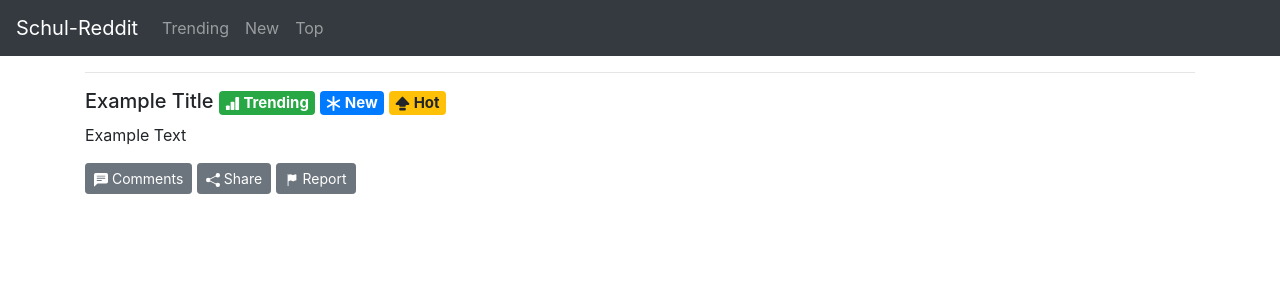
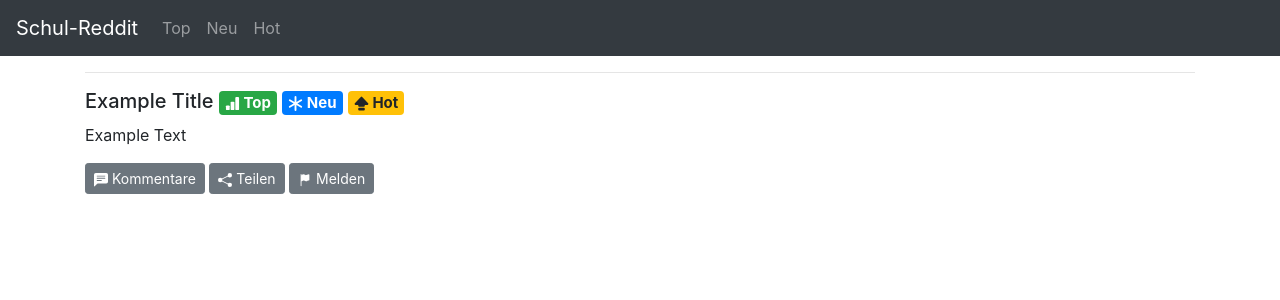
Before and after one commit to Joni135/schul-reddit, a Python web app: template Frontend/templates/feed.html in a window 1280 px wide. Shown: the top 300 px of the page. Run offline with Jinja, Linux system fonts and the light colour scheme; the template is opened without the code that fills it, so the values that code supplies are empty; some libraries are stand-ins or nearby versions.

Commit message:
Teilen-Knopf öffnet jetzt ein Modal

```diff
--- a/Frontend/templates/feed.html
+++ b/Frontend/templates/feed.html
@@ -16,13 +16,13 @@
             <div class="collapse navbar-collapse" id="navbar">
                 <ul class="navbar-nav mr-auto">
                     <li class="nav-item">
-                        <a class="nav-link" href="">Trending</a>
+                        <a class="nav-link" href="">Top</a>
                     </li>
                     <li class="nav-item">
-                        <a class="nav-link" href="">New</a>
+                        <a class="nav-link" href="">Neu</a>
                     </li>
                     <li class="nav-item">
-                        <a class="nav-link" href="">Top</a>
+                        <a class="nav-link" href="">Hot</a>
                     </li>
                 </ul>
             </div>
@@ -41,7 +41,7 @@
                         <rect width="4" height="9" x="6" y="6" rx="1"/>
                         <rect width="4" height="14" x="11" y="1" rx="1"/>
                     </svg>
-                    Trending
+                    Top
                 </span>
 
                 <!-- New-Badge -->
@@ -50,7 +50,7 @@
                     <svg width="1em" height="1em" viewBox="0 0 16 16" class="bi bi-asterisk" fill="currentColor" xmlns="http://www.w3.org/2000/svg">
                         <path fill-rule="evenodd" d="M8 0a1 1 0 0 1 1 1v5.268l4.562-2.634a1 1 0 1 1 1 1.732L10 8l4.562 2.634a1 1 0 1 1-1 1.732L9 9.732V15a1 1 0 1 1-2 0V9.732l-4.562 2.634a1 1 0 1 1-1-1.732L6 8 1.438 5.366a1 1 0 0 1 1-1.732L7 6.268V1a1 1 0 0 1 1-1z"/>
                     </svg>
-                    New
+                    Neu
                 </span>
 
                 <!-- Hot-Badge -->
@@ -71,17 +71,17 @@
                 <svg width="1em" height="1em" viewBox="0 0 16 16" class="bi bi-chat-left-text-fill" fill="currentColor" xmlns="http://www.w3.org/2000/svg">
                     <path fill-rule="evenodd" d="M0 2a2 2 0 0 1 2-2h12a2 2 0 0 1 2 2v8a2 2 0 0 1-2 2H4.414a1 1 0 0 0-.707.293L.854 15.146A.5.5 0 0 1 0 14.793V2zm3.5 1a.5.5 0 0 0 0 1h9a.5.5 0 0 0 0-1h-9zm0 2.5a.5.5 0 0 0 0 1h9a.5.5 0 0 0 0-1h-9zm0 2.5a.5.5 0 0 0 0 1h5a.5.5 0 0 0 0-1h-5z"/>
                 </svg>
-                Comments
+                Kommentare
             </button>
 
             <!-- Share-Button -->
-            <button type="button" class="btn btn-secondary btn-sm">
+            <button type="button" class="btn btn-secondary btn-sm" data-toggle="modal" data-target="#shareModal">
                 <!-- Share -->
                 <svg width="1em" height="1em" viewBox="0 0 16 16" class="bi bi-share-fill" fill="currentColor" xmlns="http://www.w3.org/2000/svg">
                     <path fill-rule="evenodd" d="M12.024 3.797L4.499 7.56l-.448-.895 7.525-3.762.448.894zm-.448 9.3L4.051 9.335 4.5 8.44l7.525 3.763-.448.894z"/>
                     <path fill-rule="evenodd" d="M13.5 5a2.5 2.5 0 1 0 0-5 2.5 2.5 0 0 0 0 5zm0 11a2.5 2.5 0 1 0 0-5 2.5 2.5 0 0 0 0 5zm-11-5.5a2.5 2.5 0 1 0 0-5 2.5 2.5 0 0 0 0 5z"/>
                 </svg>
-                Share
+                Teilen
             </button>
 
             <!-- Report-Button -->
@@ -91,16 +91,16 @@
                     <path fill-rule="evenodd" d="M3.5 1a.5.5 0 0 1 .5.5v13a.5.5 0 0 1-1 0v-13a.5.5 0 0 1 .5-.5z"/>
                     <path fill-rule="evenodd" d="M3.762 2.558C4.735 1.909 5.348 1.5 6.5 1.5c.653 0 1.139.325 1.495.562l.032.022c.391.26.646.416.973.416.168 0 .356-.042.587-.126a8.89 8.89 0 0 0 .593-.25c.058-.027.117-.053.18-.08.57-.255 1.278-.544 2.14-.544a.5.5 0 0 1 .5.5v6a.5.5 0 0 1-.5.5c-.638 0-1.18.21-1.734.457l-.159.07c-.22.1-.453.205-.678.287A2.719 2.719 0 0 1 9 9.5c-.653 0-1.139-.325-1.495-.562l-.032-.022c-.391-.26-.646-.416-.973-.416-.833 0-1.218.246-2.223.916A.5.5 0 0 1 3.5 9V3a.5.5 0 0 1 .223-.416l.04-.026z"/>
                 </svg>
-                Report
+                Melden
             </button>
         </div>
 
         <!-- Report-Modal -->
-        <div class="modal modal-xl fade" id="reportModal" tabindex="-1" aria-labelledby="exampleModalLabel" aria-hidden="true">
+        <div class="modal modal-xl fade" id="reportModal" tabindex="-1" aria-labelledby="reportModal" aria-hidden="true">
             <div class="modal-dialog">
               <div class="modal-content">
                 <div class="modal-header">
-                  <h5 class="modal-title" id="exampleModalLabel">Report Post</h5>
+                  <h5 class="modal-title" id="exampleModalLabel">Post melden</h5>
                   <button type="button" class="close" data-dismiss="modal" aria-label="Close">
                     <span aria-hidden="true">&times;</span>
                   </button>
@@ -116,5 +116,26 @@
               </div>
             </div>
         </div>
+
+        <!-- Share-Modal -->
+        <div class="modal modal fade" id="shareModal" tabindex="-1" aria-labelledby="shareModal" aria-hidden="true">
+            <div class="modal-dialog">
+              <div class="modal-content">
+                <div class="modal-header">
+                  <h5 class="modal-title" id="exampleModalLabel">Report Post</h5>
+                  <button type="button" class="close" data-dismiss="modal" aria-label="Close">
+                    <span aria-hidden="true">&times;</span>
+                  </button>
+                </div>
+                <div class="modal-body">
+                    <h6>Link kopieren:</h6>
+                    <div class="shadow p-3 mb-5 bg-white rounded text-primary">https://example.link</div>
+                </div>
+                <div class="modal-footer">
+                  <button type="button" class="btn btn-primary" data-dismiss="modal">Schließen</button>
+                </div>
+              </div>
+            </div>
+        </div>
     </body>
 </html>
```
